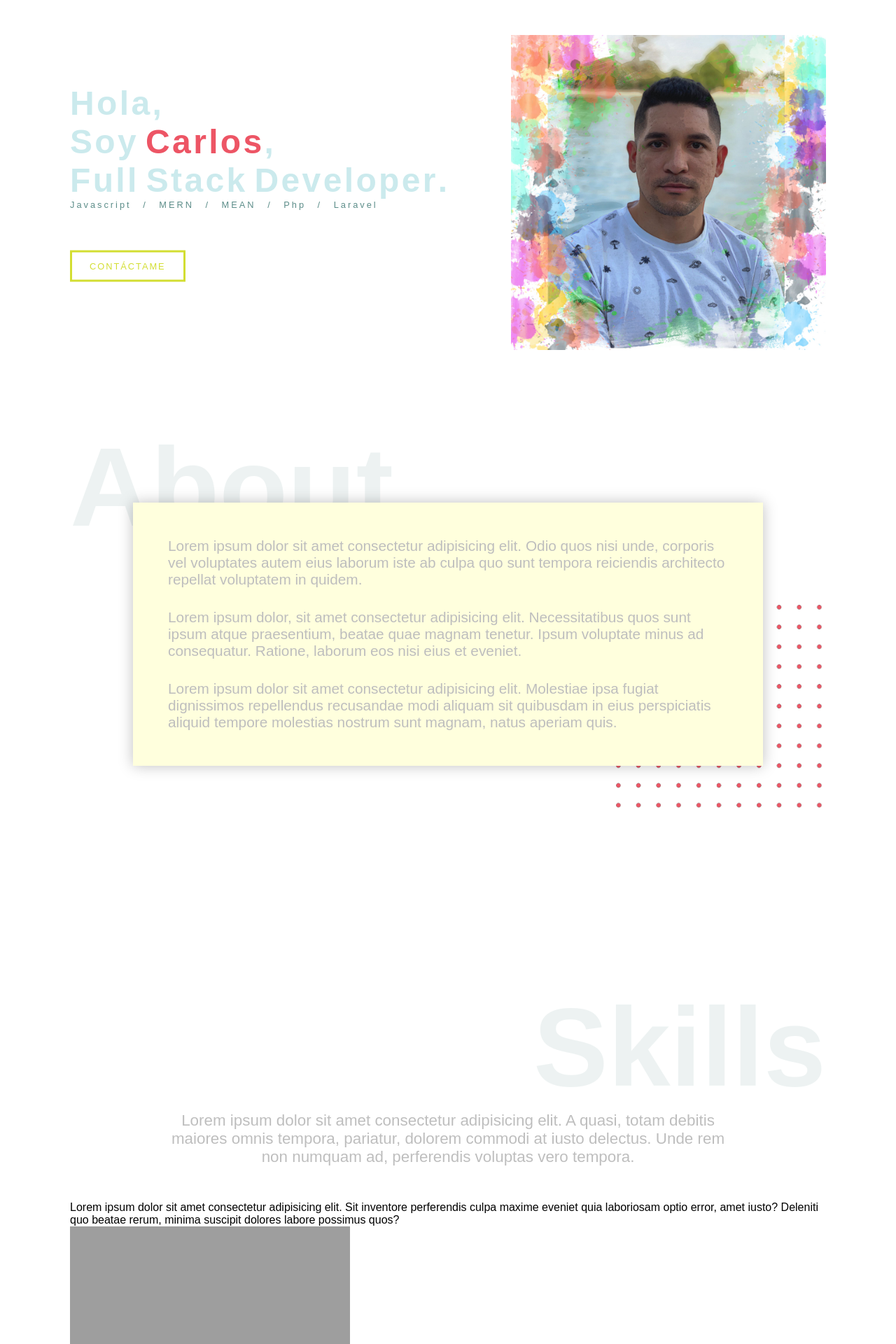
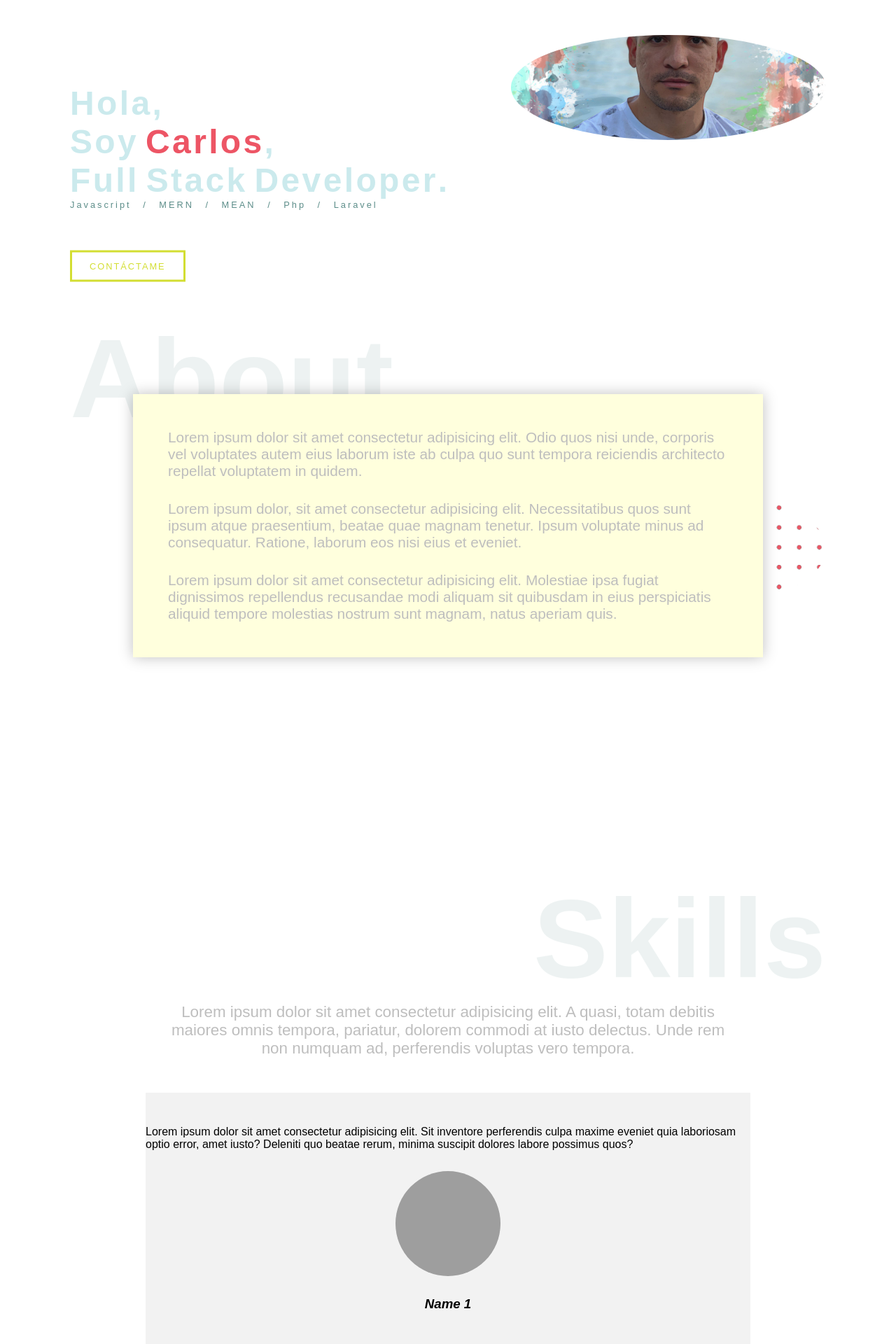
Before and after one commit to karrevi/website-personal, a PHP site: page / in a window 1280 px wide. Shown: the part 77-1997 px from the top of the page at 70% size. Run offline with PHP 8.4, Linux system fonts and the light colour scheme; some libraries are stand-ins or nearby versions; grey boxes are pictures that could not be loaded.

Commit message:
added animation slider, style and property

```diff
--- a/css/style.css
+++ b/css/style.css
@@ -253,6 +253,7 @@
 .work a img {
   width: 350px;
   justify-self: center;
+  margin-top: 15px;
 }
 
 div.hideCategory {
@@ -368,16 +369,40 @@
   transform: perspective(900px);
 }
 
-.skills-top-circle {
-  position: absolute;
-  top: 0;
-  left: 0;
-  right: 0;
-  bottom: 0;
+/* Slide */
+.container-slider {
+  width: 80%;
+  height: 400px;
+  overflow: hidden;
   margin: auto;
-  width: 40px;
-  height: 40px;
-  border-radius: 50%;
-  background: #fff;
-  box-shadow: 0 0 50px #FFEB00;
 }
+
+.slider-container {
+  display: flex;
+  background: #f2f2f2;
+  height: 90%;
+  width: 100%;
+  align-items: center;
+}
+
+.slider-test {
+  display: flex;
+  flex-direction: column;
+  justify-content: space-evenly;
+  align-items: center;
+  width: 100%;
+  height: 90%;
+  flex-shrink: 0;
+}
+
+img {
+  width: 150px;
+  height: 150px;
+  object-fit: cover;
+  border-radius: 100%;
+}
+
+h3 {
+  text-align: center;
+  font-style: italic;
+}
```
